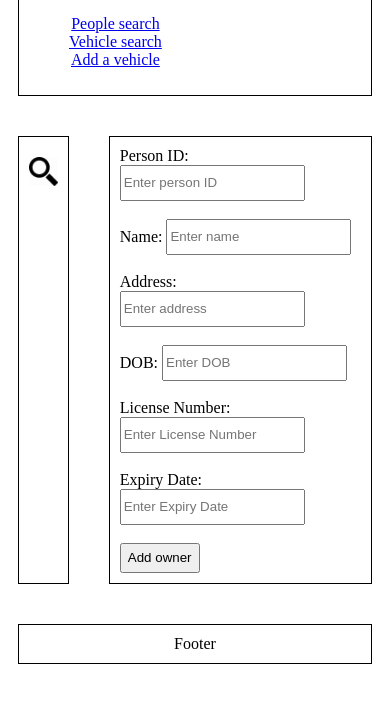
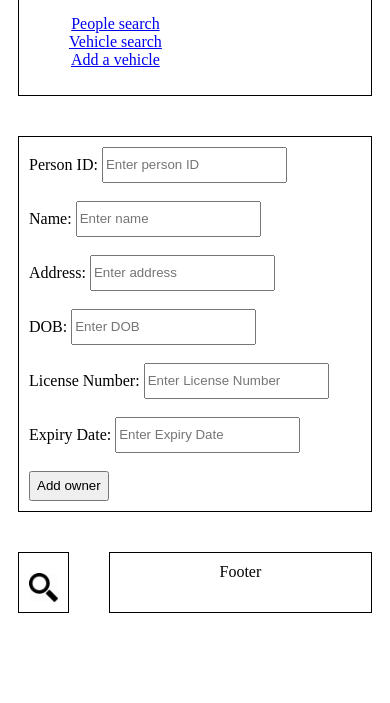
Before and after one commit to Lukas243/1004Coursework, a plain HTML site: page add-person.html in a window 390 px wide. Shown: the part 127-830 px from the top of the page. Drawn offline with Linux system fonts and the light colour scheme; a script that the page names is missing.

Commit message:
fixed css small view

```diff
--- a/main-javascript.js
+++ b/main-javascript.js
@@ -1,4 +1,4 @@
-import { createClient } from "https://esm.sh/@supabase/supabase-js";
+import { createClient } from "https://cdn.jsdelivr.net/npm/@supabase/supabase-js/+esm";
 const supabaseUrl = 'https://bgieveocrzkpazulvhch.supabase.co';
 const supabaseKey = "eyJhbGciOiJIUzI1NiIsInR5cCI6IkpXVCJ9.eyJpc3MiOiJzdXBhYmFzZSIsInJlZiI6ImJnaWV2ZW9jcnprcGF6dWx2aGNoIiwicm9sZSI6ImFub24iLCJpYXQiOjE3MTIwNjI0NDcsImV4cCI6MjAyNzYzODQ0N30.mxVAfUdKKa3P_Xut9YmIyXOoa0_wQ_orG437hdPqsQo";
 const supabase = createClient(supabaseUrl, supabaseKey);
--- a/main-style.css
+++ b/main-style.css
@@ -88,7 +88,7 @@ input {
 }
 
 @media only screen and (max-width: 500px) {
-    .container {
+    #container {
         grid-template-columns: 1fr 4fr;
         grid-template-areas:
             "header header"
@@ -111,6 +111,4 @@ input {
         max-width: 100%;
         max-height: 100%;
     }
-
-
 }
```
